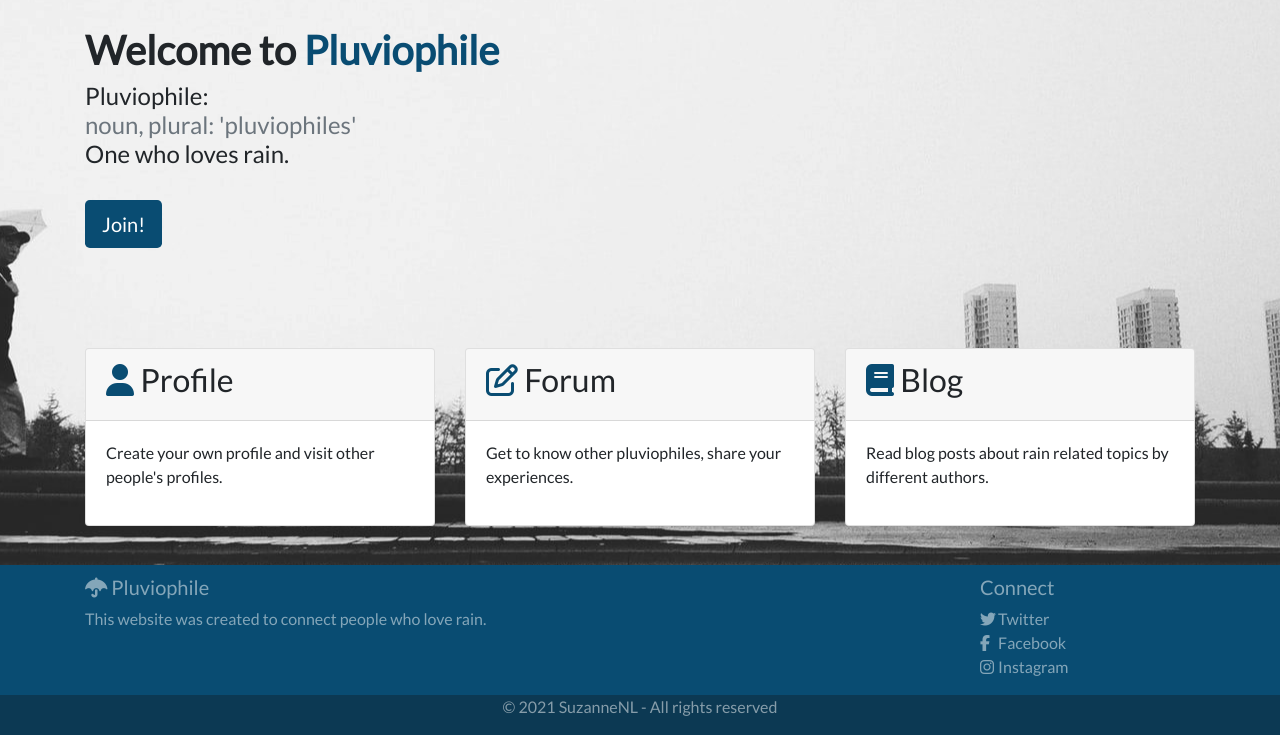
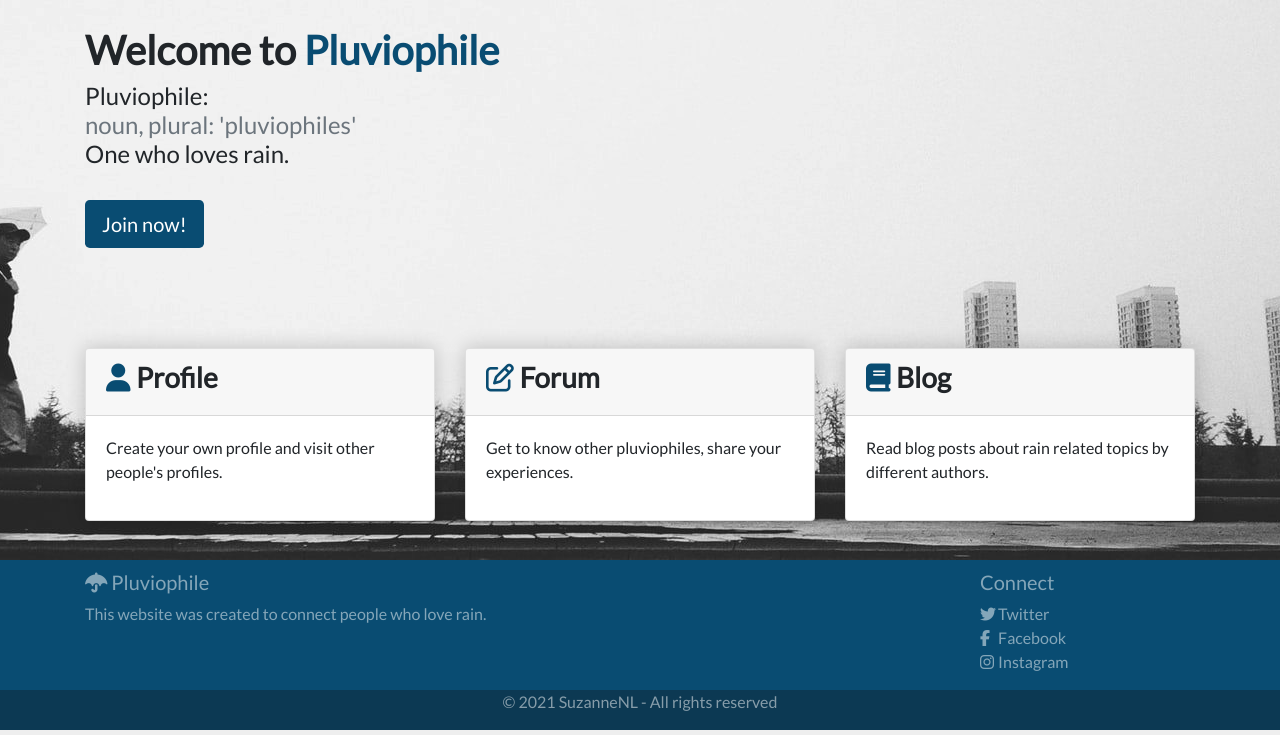
Before and after one commit to SuzanneNL/pluviophile, a Django app: template home/templates/home/index.html in a window 1280 px wide. Shown: the part 194-929 px from the top of the page. Run offline with Django 3.2, Linux system fonts and the light colour scheme; the template is opened without the code that fills it, so the values that code supplies are empty; some libraries are stand-ins or nearby versions.

Commit message:
Resize a few things on homepage to better fit different screens

```diff
--- a/home/templates/home/index.html
+++ b/home/templates/home/index.html
@@ -21,7 +21,7 @@
             One who loves rain.</h4>
             <br>
             {% if not request.user.is_authenticated %}
-            <a class="btn btn-lg btn-blue" href="{% url 'account_signup' %}">Join!</a>
+            <a class="btn btn-lg btn-blue" href="{% url 'account_signup' %}">Join now!</a>
             {% endif %}
 
         </div>
@@ -33,7 +33,7 @@
         <div class="col col-sm-12 col-md-4">
             <div class="card">
                 <div class="card-header">
-                    <h2><i class="fa fa-user" aria-hidden="true"></i> Profile</h2>
+                    <h3><i class="fa fa-user" aria-hidden="true"></i> <strong>Profile</strong></h3>
                 </div>
                 <div class="card-body">
                     <p>Create your own profile and visit other people's profiles.</p>
@@ -48,7 +48,7 @@
         <div class="col col-md-4">
             <div class="card">
                 <div class="card-header">
-                    <h2><i class="fa fa-pencil-square-o" aria-hidden="true"></i> Forum</h2>
+                    <h3><i class="fa fa-pencil-square-o" aria-hidden="true"></i> <strong>Forum</strong></h3>
                 </div>
                 <div class="card-body">
                     <p>Get to know other pluviophiles, share your experiences.</p>
@@ -63,7 +63,7 @@
         <div class="col col-md-4">
             <div class="card">
                 <div class="card-header">
-                    <h2><i class="fa fa-book" aria-hidden="true"></i> Blog</h2>
+                    <h3><i class="fa fa-book" aria-hidden="true"></i> <strong>Blog</strong></h3>
                 </div>
                 <div class="card-body">
                     <p>Read blog posts about rain related topics by different authors.</p>
@@ -84,7 +84,7 @@
         <div class="col">
             <div class="card">
                 <div class="card-header">
-                    <h2><i class="fa fa-user" aria-hidden="true"></i> Profile</h2>
+                    <h4><i class="fa fa-user" aria-hidden="true"></i> <strong>Profile</strong></h4>
                 </div>
                 <div class="card-body">
                     <p>Create your own profile and visit other people's profiles.</p>
@@ -101,7 +101,7 @@
         <div class="col">
             <div class="card">
                 <div class="card-header">
-                    <h2><i class="fa fa-pencil-square-o" aria-hidden="true"></i> Forum</h2>
+                    <h4><i class="fa fa-pencil-square-o" aria-hidden="true"></i> <strong>Forum</strong></h4>
                 </div>
                 <div class="card-body">
                     <p>Get to know other pluviophiles, share your experiences</p>
@@ -118,7 +118,7 @@
         <div class="col">
             <div class="card">
                 <div class="card-header">
-                    <h2><i class="fa fa-book" aria-hidden="true"></i> Blog</h2>
+                    <h4><i class="fa fa-book" aria-hidden="true"></i> <strong>Blog</strong></h4>
                 </div>
                 <div class="card-body">
                     <p>Read blog posts about rain related topics by different authors</p>
--- a/static/css/home.css
+++ b/static/css/home.css
@@ -2,6 +2,10 @@ body {
     background: url('/media/background_images/bg-v1.jpg') no-repeat center center;
     background-attachment: fixed;
     width: 100%;
+}
+
+.card {
+    box-shadow: 0 0 20px rgba(0, 0, 0, 0.2);
 }
 
 #title,
@@ -98,6 +102,10 @@ body {
         display: none;
     }
 
+    .content-container {
+        margin-top: 220px;
+    }
+
     .show-sm {
     display: block;
     }
```
